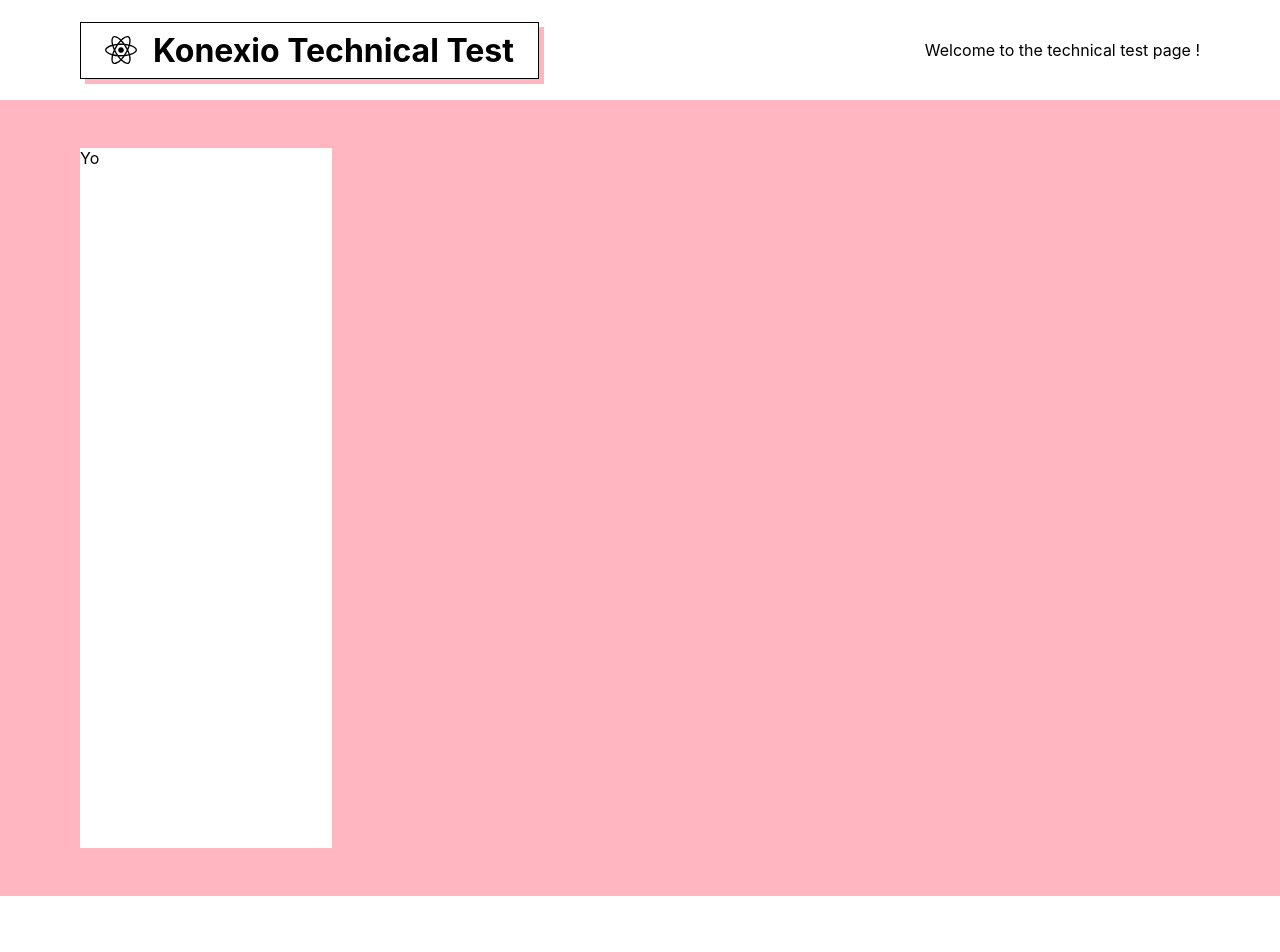
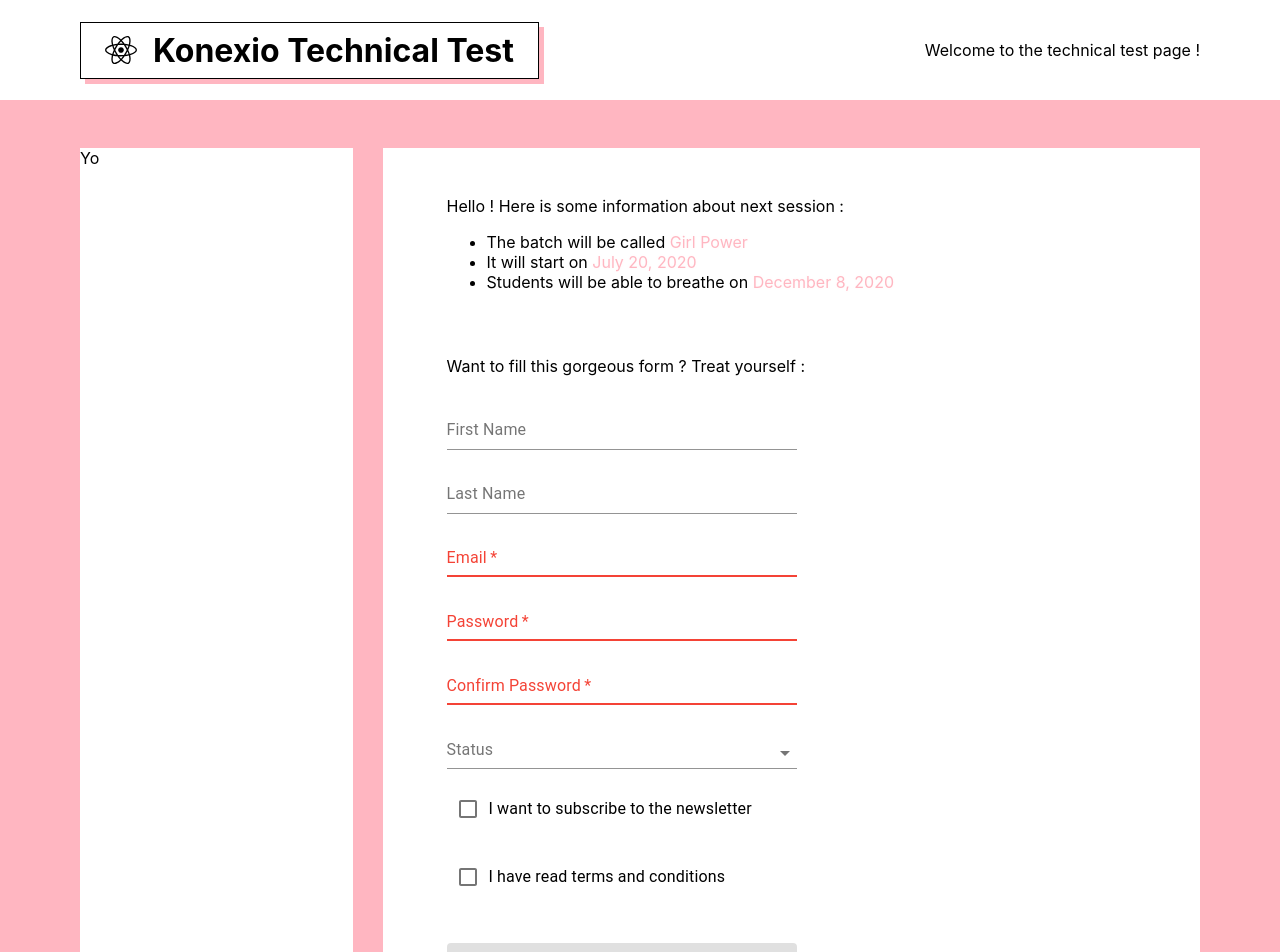
Before and after one commit to Gorlanova/konexio-test, a React (Create React App) app: page / in a window 1280 px wide. Shown: the top 952 px of the page. Before the commit the page ends 896 px from the top, so only its background shows below. Built offline with nearby package versions, Linux system fonts and the light colour scheme.

Commit message:
create form and logic

```diff
--- a/package.json
+++ b/package.json
@@ -14,6 +14,7 @@
     "@testing-library/user-event": "^7.2.1",
     "react": "^16.13.1",
     "react-dom": "^16.13.1",
+    "react-material-ui-form-validator": "^2.0.10",
     "react-router-dom": "^5.2.0",
     "react-scripts": "3.4.1"
   },
--- a/src/App.css
+++ b/src/App.css
@@ -2,6 +2,10 @@
 html, body{
   margin: 0;
   padding: 0;
+}
+
+*{
+  box-sizing: border-box;
 }
 
 .App{
@@ -9,9 +13,6 @@ html, body{
   font-family: -apple-system, BlinkMacSystemFont, 'Segoe UI', Roboto, Oxygen, Ubuntu, Cantarell, 'Open Sans', 'Helvetica Neue', sans-serif;
 }
 
-h1, h2, h3, h4, h5, h6, p, li, ul, ol, input, label, span{
-  margin: 0;
-}
 
 :root{
   --pink: lightpink;
@@ -33,6 +34,10 @@ h1, h2, h3, h4, h5, h6, p, li, ul, ol, input, label, span{
 
 .alcenter{
   align-items: center;
+}
+
+.nomarge{
+  margin: 0;
 }
 
 /* HEADER */
@@ -60,10 +65,11 @@ h1, h2, h3, h4, h5, h6, p, li, ul, ol, input, label, span{
   padding: 3rem 5rem;
   display: grid;
   grid-template-columns: 1fr 3fr;
-  gap: 10%;
+  gap: 30px;
 }
 
 /* ASIDE */
 .aside{
   background-color: white;
+  position: sticky;
 }
--- a/src/components/DataTest.jsx
+++ b/src/components/DataTest.jsx
@@ -1,11 +1,30 @@
 import React, { Component } from 'react'
 
 export default class DataTest extends Component {
+  state={
+    promoName: "",
+    startDate: "",
+    endDate: ""
+  }
+
+  componentDidMount = () => {
+    this.setState({
+      promoName: this.props.data.promoName,
+      startDate: this.props.data.startDate,
+      endDate: this.props.data.endDate
+    })
+  }
+
   render() {
     return (
-      <div>
-
-      </div>
+      <section className="data-section">
+        <p>Hello ! Here is some information about next session :</p>
+        <ul>
+          <li>The batch will be called <span>{this.state.promoName}</span></li>
+          <li>It will start on <span>{this.state.startDate}</span></li>
+          <li>Students will be able to breathe on <span>{this.state.endDate}</span></li>
+        </ul>
+      </section>
     )
   }
 }
--- a/src/components/FormTest.jsx
+++ b/src/components/FormTest.jsx
@@ -1,10 +1,116 @@
 import React, { Component } from 'react'
+import TextField from '@material-ui/core/TextField';
+import Select from '@material-ui/core/Select';
+import MenuItem from '@material-ui/core/MenuItem';
+import FormControl from '@material-ui/core/FormControl';
+import InputLabel from '@material-ui/core/InputLabel';
+import FormControlLabel from '@material-ui/core/FormControlLabel';
+import Checkbox from '@material-ui/core/Checkbox';
+import Button from '@material-ui/core/Button';
+
+
 
 export default class FormTest extends Component {
+  state={
+    firstName: "",
+    lastName: "",
+    email: "",
+    password1: "",
+    password2: "",
+    status: "",
+    newsletter: "",
+    terms: "",
+    errEmail: true,
+    errPassword1: true,
+    errPassword2: true,
+    errTerms: true,
+    error: true
+  }
+
+  handleChange = (e) => {
+    const inputValue = (e.target.name === "newsletter" || e.target.name === "terms") ? e.target.checked : e.target.value;
+    const inputName = e.target.name;
+
+    this.setState({[inputName]: inputValue}, () => {
+      console.log(this.state);
+      this.handleError(inputName);
+    });
+  }
+
+  handleSubmit = (e) => {
+    e.preventDefault();
+    console.log("submitted !")
+  }
+
+  handleError = (keyword) => {
+    if (keyword === "email") {
+      this.state.email.length ?
+        this.setState({errEmail: false})
+        : this.setState({errEmail: true});
+    } else if (keyword === "password1") {
+      this.state.password1.length ?
+        this.setState({errPassword1: false})
+        : this.setState({errPassword1: true})
+    } else if (keyword === "password2") {
+      this.state.password2 === this.state.password1 ?
+        this.setState({errPassword2: false})
+        : this.setState({errPassword2: true})
+    } else if (keyword === "terms") {
+      this.state.terms ?
+        this.setState({errTerms: false})
+        : this.setState({errTerms: true})
+    }
+
+    if (this.state.errEmail === false && this.state.errPassword1 === false && this.state.errPassword2 === false && this.state.errTerms === false) {
+      this.setState({error: false})
+    } else this.setState({error: true})
+  }
+
   render() {
     return (
-      <div>
+      <div className="form-section">
+        <p>Want to fill this gorgeous form ? Treat yourself :</p>
+        <form className="flexcol" action="" >
+          <TextField name="firstName" label="First Name" color="secondary" fullWidth={true} onChange={this.handleChange}/>
+          <TextField name="lastName" label="Last Name" color="secondary" fullWidth={true} onChange={this.handleChange} />
 
+          <TextField id="emailInput" name="email" label="Email" required={true} color="secondary" error={this.state.errEmail} fullWidth={true} onChange={this.handleChange}/>
+          <TextField id="password1Input" name="password1" type="password" label="Password" required={true} color="secondary" error fullWidth={true} onChange={this.handleChange}/>
+          <TextField id="password2Input" name="password2" type="password" label="Confirm Password" required={true} color="secondary" error fullWidth={true} onChange={this.handleChange}/>
+
+
+          <FormControl>
+            <InputLabel id="status-label">Status</InputLabel>
+            <Select labelId="status-label" name="status" color="secondary" fullWidth={true} defaultValue="" onChange={this.handleChange}>
+              <MenuItem value={"Teacher"}>Teacher</MenuItem>
+              <MenuItem value={"TA"}>Teacher Assistant</MenuItem>
+              <MenuItem value={"Student"}>Student</MenuItem>
+            </Select>
+          </FormControl>
+
+
+          <FormControlLabel
+            name="newsletter"
+            control={<Checkbox color="secondary" />}
+            label="I want to subscribe to the newsletter"
+            labelPlacement="end"
+            onChange={this.handleChange}
+          />
+          <FormControlLabel
+            id="termsInput"
+            name="terms"
+            control={<Checkbox color="secondary" />}
+            label="I have read terms and conditions"
+            labelPlacement="end"
+            required={true}
+            onChange={this.handleChange}
+          />
+
+          <Button className="button" variant="contained" disabled={this.state.error} onClick={this.handleSubmit}>
+            Submit
+          </Button>
+
+        </form>
       </div>
     )
   }
--- a/src/components/Header.jsx
+++ b/src/components/Header.jsx
@@ -14,7 +14,7 @@ export default class Header extends Component {
       <div className="header flex alcenter">
         <div className="title flex alcenter">
           <FontAwesomeIcon className="fa-icon" icon={faReact}/>
-          <h1>Konexio Technical Test</h1>
+          <h1 className="nomarge">Konexio Technical Test</h1>
         </div>
         <p>Welcome to the technical test page !</p>
       </div>
--- a/src/components/Test.jsx
+++ b/src/components/Test.jsx
@@ -9,7 +9,7 @@ import "../styles/Test.css"
 export default class Test extends Component {
   render() {
     return (
-      <div>
+      <div className="test-section">
         <DataTest data={jsonData} />
         <FormTest />
       </div>
--- a/src/styles/Test.css
+++ b/src/styles/Test.css
@@ -0,0 +1,35 @@
+.test-section{
+  background-color: white;
+  padding: 2rem 4rem;
+}
+
+section{
+  width: 100%;
+}
+
+.data-section span{
+  color: var(--pink);
+  animation: glow 0.8s ease-in-out infinite alternate;
+}
+
+@keyframes glow {
+  from {text-shadow: none}
+  to {text-shadow: 0 0 20px var(--pink)}
+}
+
+.form-section p{
+  margin: 4rem 0 1rem;
+}
+
+.form-section form{
+  width: 350px;
+}
+
+.form-section form *{
+  margin: 0.2rem 0
+}
+
+.form-section .button{
+  margin-top: 2rem;
+  background-color: var(--pink);
+}
```
Also changed, not shown: 1 other file (tests, documents, lock files or other folders).
